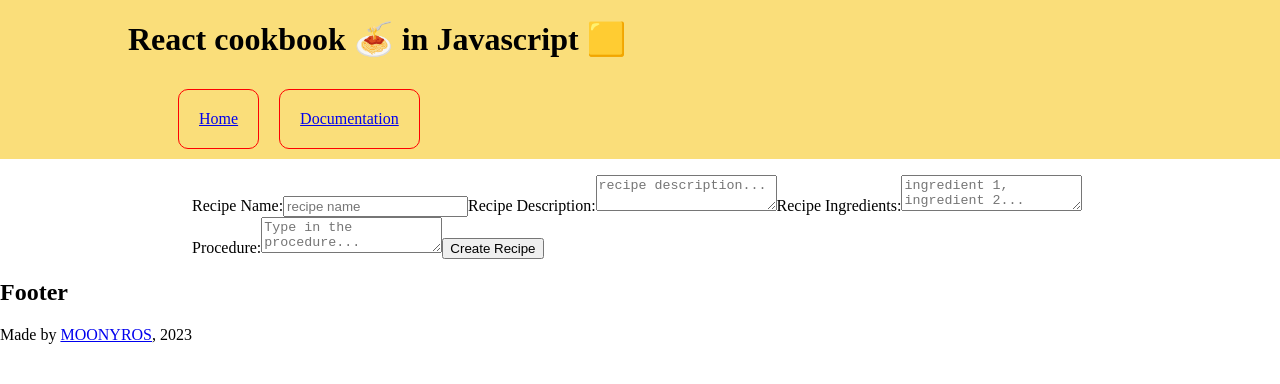
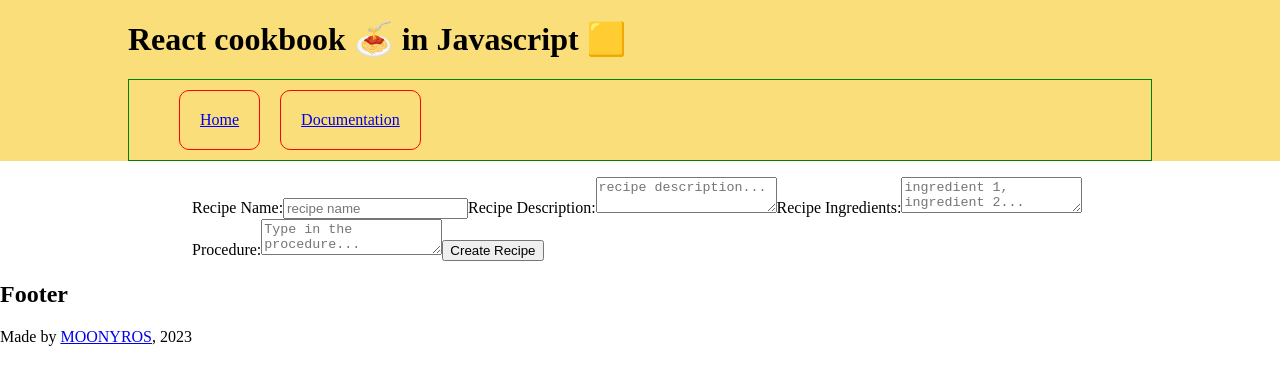
Before and after one commit to MOONYROS/js-react-cookbook, a React (Vite) app: page / in a window 1280 px wide. Shown: the top 384 px of the page. Built offline with nearby package versions, Linux system fonts and the light colour scheme.

Commit message:
external stylesheet

```diff
--- a/index.html
+++ b/index.html
@@ -2,6 +2,7 @@
 <html lang="en">
   <head>
     <meta charset="UTF-8" />
+    <link rel="stylesheet" href="/src/style.css" />
     <link rel="icon" type="image/svg+xml" href="./src/assets/spaghetti.svg" />
     <meta name="viewport" content="width=device-width, initial-scale=1.0" />
     <title>React Cookbook</title>
--- a/src/components/Header.jsx
+++ b/src/components/Header.jsx
@@ -20,7 +20,7 @@ export default function Header() {
                     React cookbook 🍝 in Javascript 🟨
                 </h1>
                 <nav>
-                    <ul>
+                    <ul className="something">
                         <li style={listElement}>
                             <Link to="/">Home</Link>
                         </li>
--- /dev/null
+++ b/src/style.css
@@ -0,0 +1,3 @@
+.something {
+    border: 1px solid green;
+}
```
